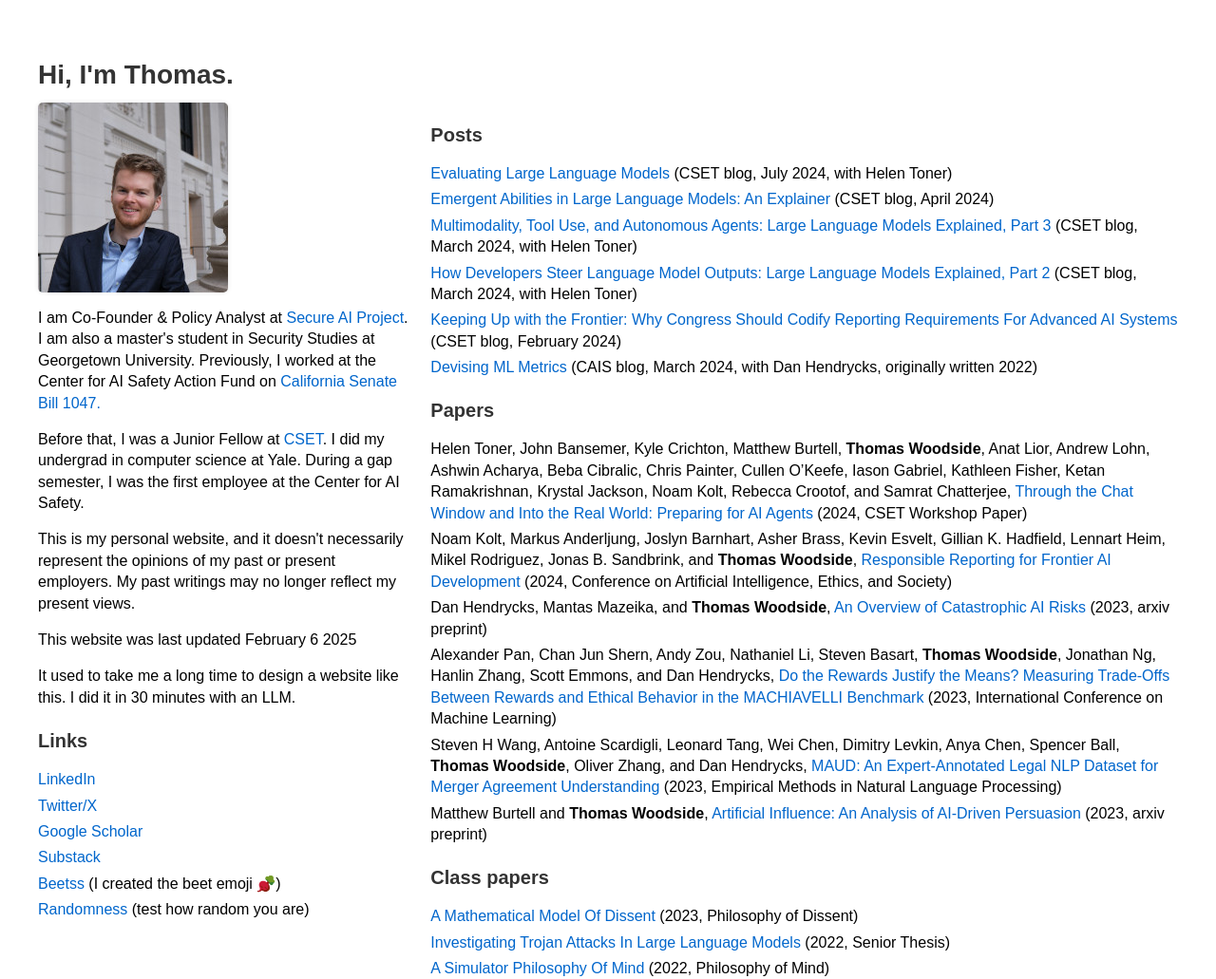
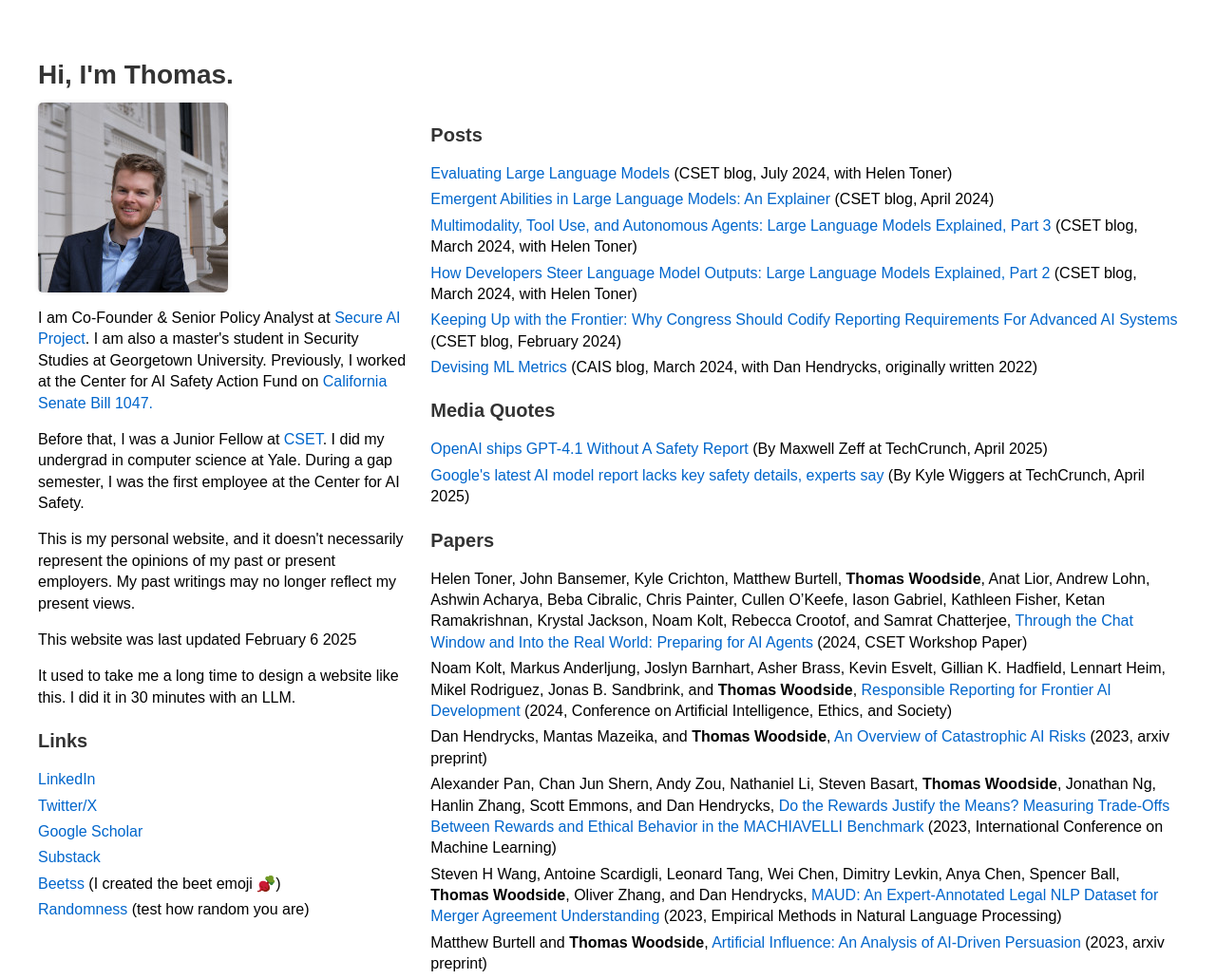
Before and after one commit to VjunetXuuftofi/personal_website, a plain HTML site: page index.html in a window 1280 px wide. Shown: the top 1031 px of the page at 95% size. Drawn offline with Linux system fonts and the light colour scheme; a web font is replaced by a local one.

Commit message:
Added media quotes

```diff
--- a/index.html
+++ b/index.html
@@ -111,7 +111,7 @@ a:hover {
 <body><h1>Hi, I'm <span id="typing"></span></h1>
 <div class="container">
     <div class="left-column"><img alt="A headshot of Thomas" src="assets/headshot.jpeg">
-        <p>I am Co-Founder & Policy Analyst at <a href="https://secureaiproject.org">Secure AI Project</a>. I am also a master's student in Security Studies at Georgetown University. Previously, I worked at the Center for AI Safety Action Fund on <a href="https://leginfo.legislature.ca.gov/faces/billNavClient.xhtml?bill_id=202320240SB1047">California Senate Bill 1047.</a></p>
+        <p>I am Co-Founder & Senior Policy Analyst at <a href="https://secureaiproject.org">Secure AI Project</a>. I am also a master's student in Security Studies at Georgetown University. Previously, I worked at the Center for AI Safety Action Fund on <a href="https://leginfo.legislature.ca.gov/faces/billNavClient.xhtml?bill_id=202320240SB1047">California Senate Bill 1047.</a></p>
         <p>Before that, I was a Junior Fellow at <a href="https://cset.georgetown.edu">CSET</a>. I did my undergrad in computer science at
             Yale. During a gap semester, I was the first employee at the Center for AI Safety.</p>
         <p>This is my personal website, and it doesn't necessarily represent the opinions of my past or present
@@ -153,6 +153,15 @@ a:hover {
             </li>
             <li><a href="https://www.safe.ai/blog/devising-ml-metrics">Devising ML Metrics</a> (CAIS blog, March 2024,
                 with Dan Hendrycks, originally written 2022)
+            </li>
+        </ul>
+        <h2>Media Quotes</h2>
+        <ul>
+            <li><a href="https://techcrunch.com/2025/04/15/openai-ships-gpt-4-1-without-a-safety-report/">OpenAI ships GPT-4.1 Without A Safety Report</a>
+                (By Maxwell Zeff at TechCrunch, April 2025)
+            </li>
+            <li><a href="https://techcrunch.com/2025/04/17/googles-latest-ai-model-report-lacks-key-safety-details-experts-say/">Google's latest AI model report lacks key safety details, experts say</a>
+            (By Kyle Wiggers at TechCrunch, April 2025)
             </li>
         </ul>
         <h2>Papers</h2>
```
